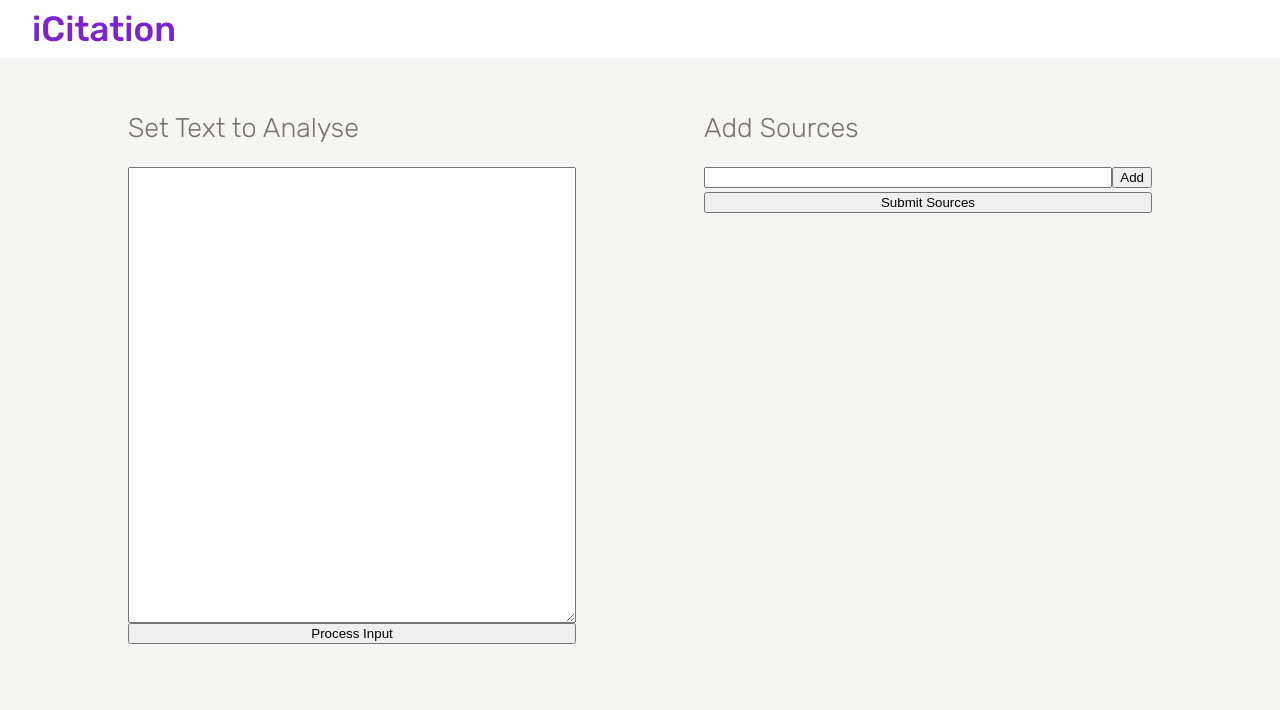
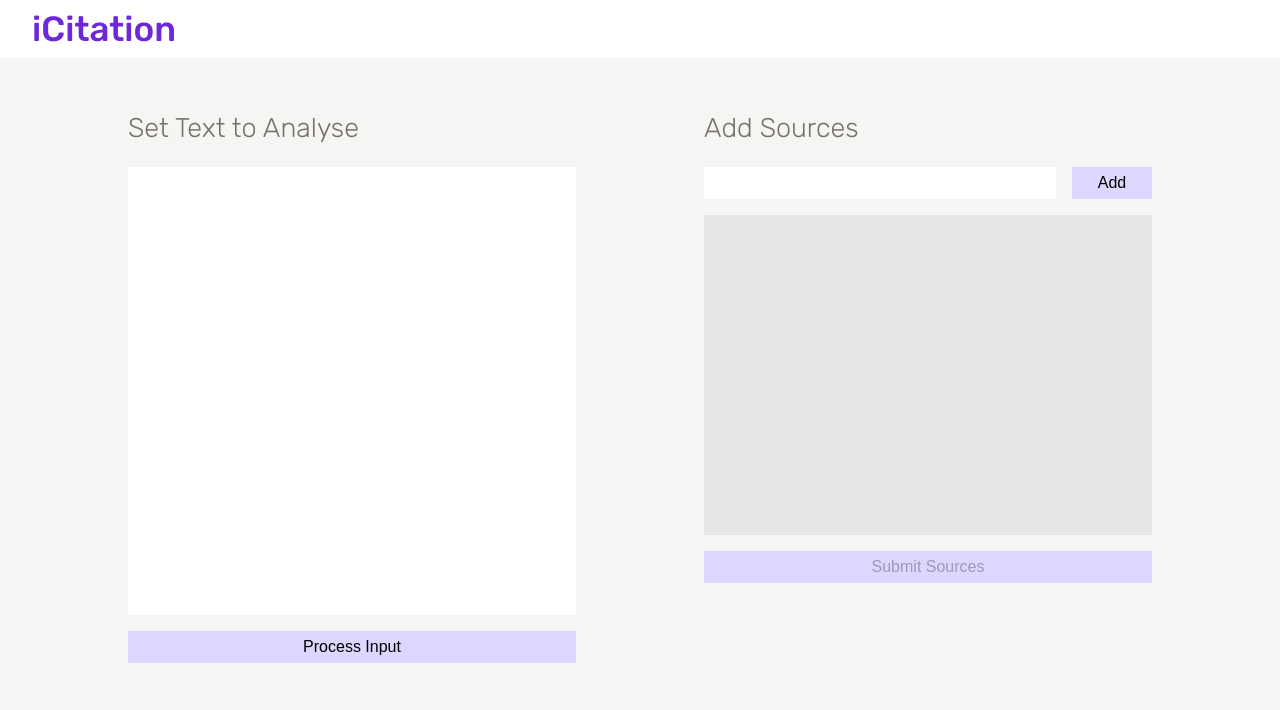
Before and after one commit to Snaiel/iCitation, a Flask app: page / in a window 1280 px wide. Shown: the top 710 px of the page. Run offline with Flask 3, Linux system fonts and the light colour scheme.

Commit message:
styling for adding sources

```diff
--- a/static/add_sources.js
+++ b/static/add_sources.js
@@ -1,8 +1,9 @@
 document.addEventListener('DOMContentLoaded', function() {
     var addButton = document.getElementById('add-button');
     var inputField = document.getElementById('input-field');
-    var displayArea = document.getElementById('display-area');
+    var displayArea = document.getElementById('display-area-inner');
     var submitForm = document.getElementById('submit-form');
+    var submitButton = document.getElementById('submit-button');
     var formDataInput = document.getElementById('sources-to-add');
     var textList = [];
 
@@ -12,9 +13,13 @@ document.addEventListener('DOMContentLoaded', function() {
             text = text.split(" ")
             text.forEach(function(source, index) {
                 textList.push(source);
-                displayArea.innerHTML += '<p>' + source + '</p>';
+                displayArea.innerHTML += '<span>' + source + '</span><div style="height: 0.5rem"></div>';
                 inputField.value = '';
             });
+
+            if (submitButton.disabled) {
+                submitButton.disabled = false;
+            }
         }
     }
 
--- a/static/styles.css
+++ b/static/styles.css
@@ -21,7 +21,7 @@ header {
     font-size: 35px;
     font-weight: 500;
     background-color: white;
-    color: #7e22ce;
+    color: #6d28d9;
     padding: 0.5rem;
     padding-left: 2rem;
 }
@@ -34,13 +34,48 @@ header {
 .page-content {
     display: flex;
     padding: 2rem 4rem;
+    margin-bottom: 5rem;
 }
 
 .page-column {
-    width: 50%;
+    width: 50vw;
     display: flex;
     flex-direction: column;
-    padding: 0rem 4rem;
+    margin: 0rem 4rem;
+}
+
+.input-text-area, .add-source-input {
+    border: none;
+    resize: none;
+    font-family: 'Rubik', sans-serif;
+    font-size: 18px;
+    border: 2px solid transparent;
+}
+
+.input-text-area:focus, .add-source-input:focus {
+    outline: none;
+    border: 2px solid #c4b5fd;
+}
+
+.button {
+    border: none;
+    margin: 1rem 0;
+    height: 2rem;
+    font-size: 16px;
+    background-color: #ddd6fe;
+}
+
+.add-source-button {
+    border: none;
+    font-size: 16px;
+    background-color: #ddd6fe;
+    width: 5rem;
+    margin-left: 1rem;
+}
+
+.button:not([disabled]):hover, .add-source-button:hover {
+    background-color: #c4b5fd;
+    cursor: pointer;
 }
 
 .sentences {
@@ -54,7 +89,7 @@ header {
 }
 
 .sentence:hover, .relevant-sources-target {
-    background-color: #e9d5ff;
+    background-color: #ddd6fe;
 }
 
 .source-link {
@@ -66,3 +101,13 @@ header {
 .source-link:hover {
     color: #1d4ed8;
 }
+
+.add-sources-display {
+    font-family: 'Rubik', sans-serif;
+    width: 0;
+    min-width: 100%;
+    min-height: 20rem;
+    margin-top: 1rem;
+    font-size: 18px;
+    background-color: #e5e5e5;
+}
--- a/templates/add_sources.html
+++ b/templates/add_sources.html
@@ -1,17 +1,19 @@
 <h2>Add Sources</h2>
 <div>
-    <div style="display: flex;">
-        <input type="text" id="input-field" style="flex: 1;">
-        <button id="add-button">Add</button>
+    <div style="display: flex; height: 2rem;">
+        <input type="text" id="input-field" style="flex: 1;" class="add-source-input">
+        <button id="add-button" class="add-source-button">Add</button>
     </div>
 
-    <div id="display-area">
+    <div id="display-area" class="add-sources-display">
+        <div id="display-area-inner" style="padding: 0.5rem 1rem; word-wrap: break-word;">
 
+        </div>
     </div>
 
     <form id="submit-form" action="/add_sources" method="post">
         <input type="hidden" id="sources-to-add" name="sources-to-add">
-        <input type="submit" value="Submit Sources" style="width: 100%;">
+        <input id="submit-button" type="submit" value="Submit Sources" style="width: 100%;" class="button" disabled>
     </form>
 
     <script src="{{ url_for('static', filename='add_sources.js') }}"></script>
--- a/templates/input_text.html
+++ b/templates/input_text.html
@@ -1,5 +1,5 @@
 <h2>Set Text to Analyse</h2>
 <form action="/input_text" method="post" style="display: flex; flex-direction: column;">
-    <textarea name="input-text" id="input-text" rows="30"></textarea>
-    <input type="submit" value="Process Input">
+    <textarea name="input-text" id="input-text" rows="20" class="input-text-area" spellcheck="false"></textarea>
+    <input type="submit" value="Process Input" class="button">
 </form>
--- a/templates/relevant_sources.html
+++ b/templates/relevant_sources.html
@@ -1,5 +1,5 @@
 {% if session.relevant_sources %}
-<div>
+<div style="margin-bottom: 4rem;">
     <h2>Relevant Sources</h2>
     <span class="relevant-sources-target">{{ session.target_sentence }}</span>
     <br><br>
```
